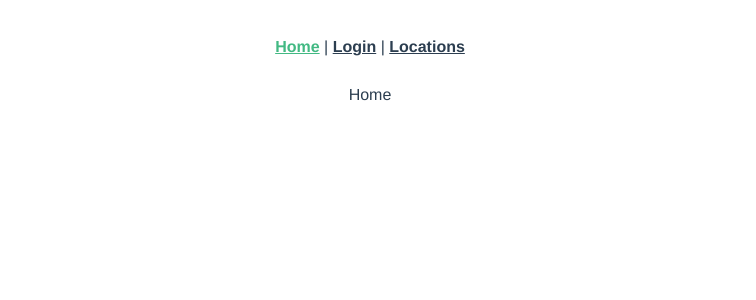
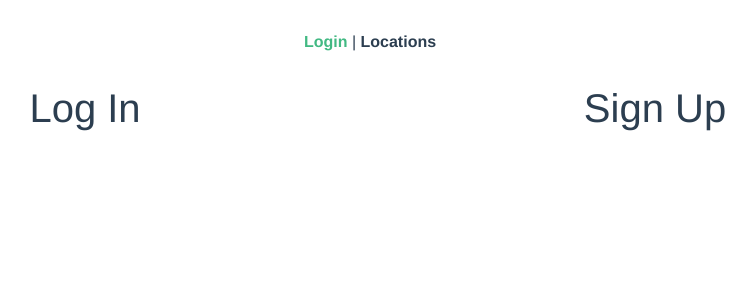
Before and after one commit to hobryan74/team7database, a Vue app in the folder frontend/: page / in a window 1280 px wide. Shown: the top 300 px of the page, without its empty margins (270-1026 px from the left). Built offline with nearby package versions, Linux system fonts and the light colour scheme.

Commit message:
test commit

```diff
--- a/frontend/src/App.vue
+++ b/frontend/src/App.vue
@@ -1,8 +1,7 @@
 <template>
   <div id="app">
     <div id="nav">
-      <router-link to="/">Home</router-link> |
-      <router-link to="/login">Login</router-link> |
+      <router-link to="/">Login</router-link> |
       <router-link to="/location">Locations</router-link>
     </div>
     <router-view/>
--- a/frontend/src/main.js
+++ b/frontend/src/main.js
@@ -2,6 +2,9 @@ import Vue from 'vue'
 import App from './App.vue'
 import router from './router'
 import store from './store'
+
+import 'bootstrap/dist/css/bootstrap.css'
+import 'bootstrap-vue/dist/bootstrap-vue.css'
 
 import { BootstrapVue, IconsPlugin } from 'bootstrap-vue'
 
--- a/frontend/src/router/index.js
+++ b/frontend/src/router/index.js
@@ -2,25 +2,19 @@ import Vue from 'vue'
 import VueRouter from 'vue-router'
 import Home from '../views/Home.vue'
 import Locations from '../views/Locations.vue'
-import Login from '../views/Login.vue'
 
 Vue.use(VueRouter)
 
 const routes = [
   {
     path: '/',
-    name: 'Home',
+    name: 'home',
     component: Home
   },
   {
     path: '/location',
     name: 'location',
     component: Locations
-  },
-  {
-    path: '/login',
-    name: 'login',
-    component: Login
   }
 ]
 
--- a/frontend/src/views/Home.vue
+++ b/frontend/src/views/Home.vue
@@ -1,6 +1,19 @@
 <template>
-  <div class="home">
-    Home
+  <div id="root">
+    <b-container class="bv-example-row">
+  <b-row>
+    <b-col>
+      <h1>
+        Log In
+      </h1>
+    </b-col>
+    <b-col>
+      <h1>
+        Sign Up
+      </h1>
+    </b-col>
+  </b-row>
+</b-container>
   </div>
 </template>
 
@@ -10,3 +23,12 @@ export default {
   name: 'Home'
 }
 </script>
+
+<style lang="scss">
+  // #LogIn {
+  //   text-align: left
+  // }
+  // #SignUP {
+  //   text-align: right
+  // }
+</style>
--- a/frontend/src/views/Locations.vue
+++ b/frontend/src/views/Locations.vue
@@ -1,5 +1,7 @@
 <template>
   <div>
-    Locations and Hours
+    <h1>
+      Locations and Hours
+    </h1>
   </div>
 </template>
--- a/frontend/src/views/Login.vue
+++ /dev/null
@@ -1,5 +0,0 @@
-<template>
-  <div>
-    Login Please
-  </div>
-</template>
```
